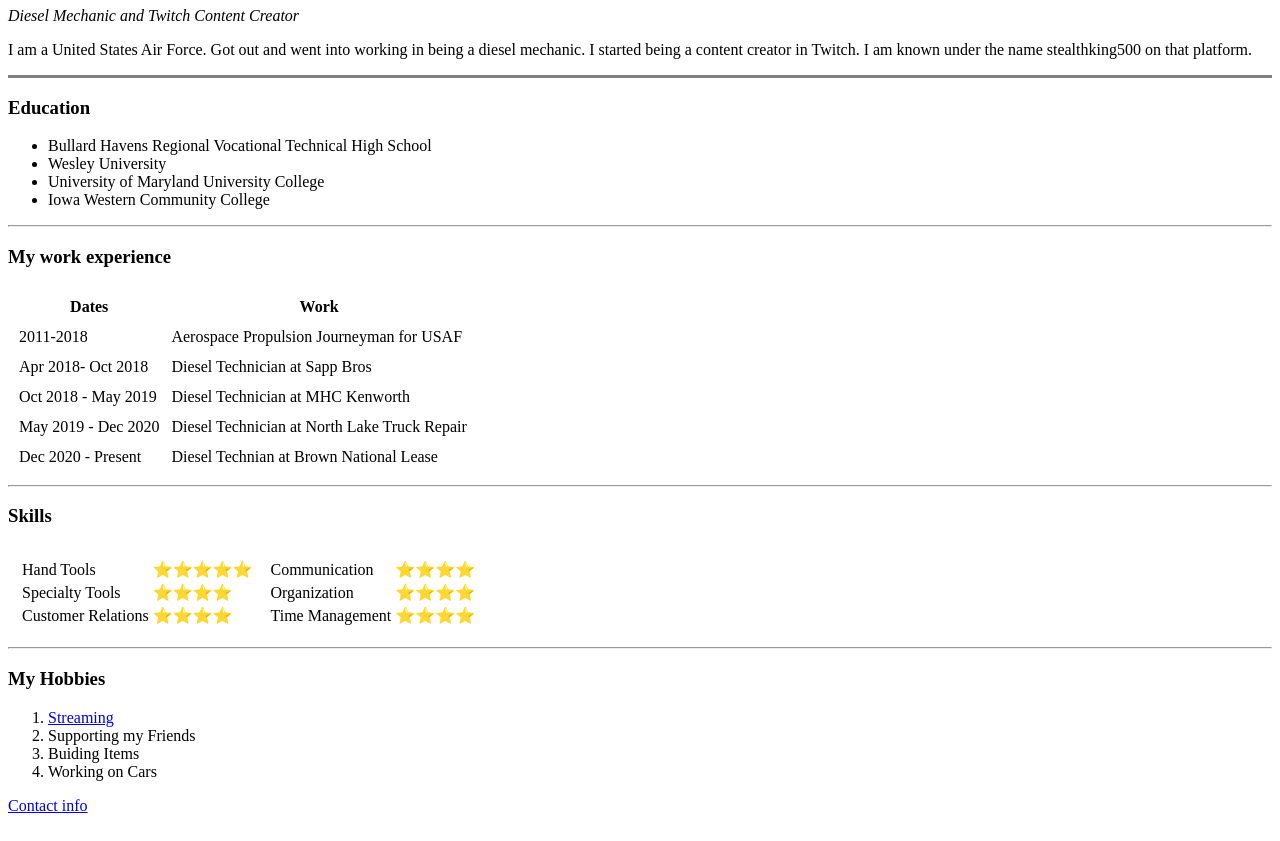
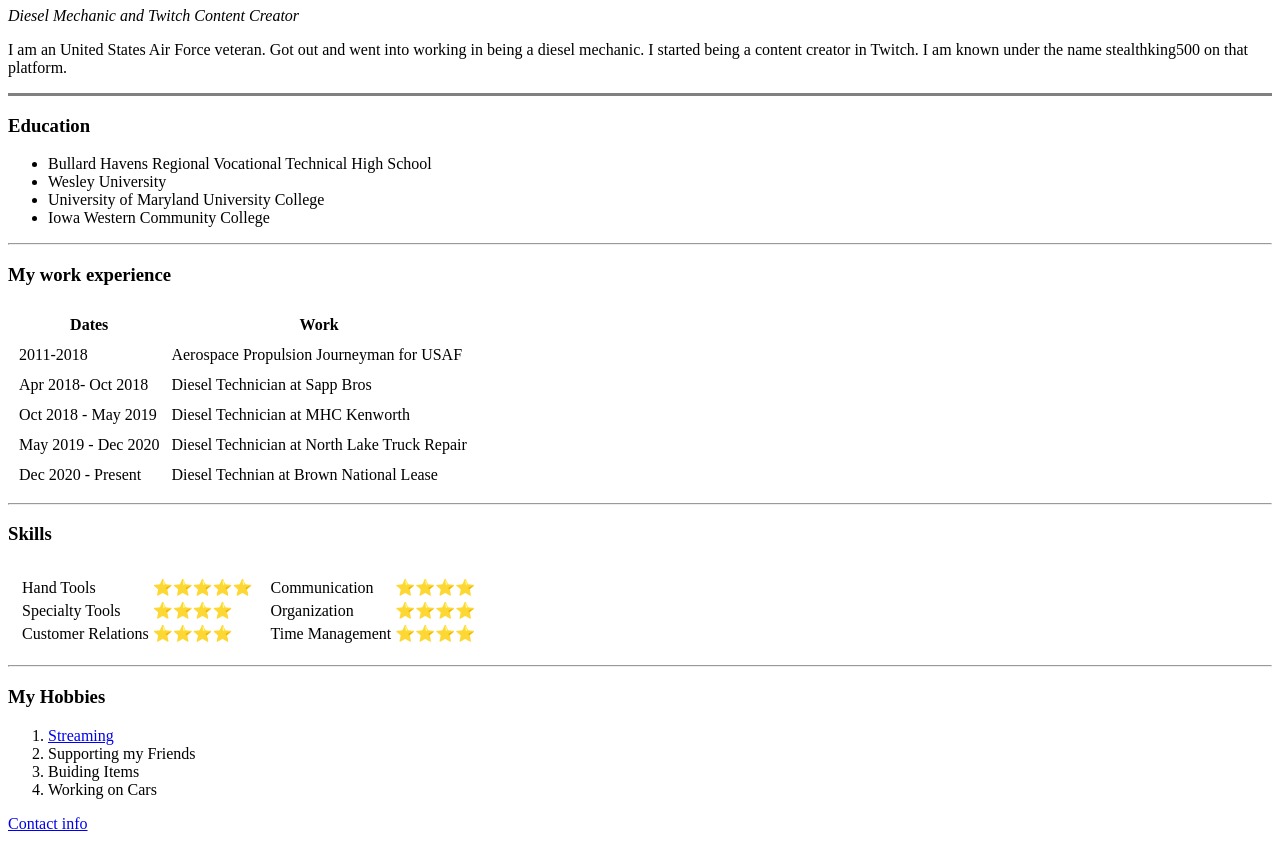
Before and after one commit to Stealthking500/cv, a plain HTML site: page index.html in a window 1280 px wide. Shown: the part 73-914 px from the top of the page. Drawn offline with Linux system fonts and the light colour scheme.

Commit message:
Version 2

```diff
--- a/index.html
+++ b/index.html
@@ -9,7 +9,7 @@
 <body>
  <h1> Michael Picard</h1>
  <p><em>Diesel Mechanic and Twitch Content Creator</em></p>
- <p>I am a United States Air Force. Got out and went into working in being a diesel mechanic. I started being a content creator in Twitch. I am known under the name stealthking500 on that platform.</p>
+ <p>I am an United States Air Force veteran. Got out and went into working in being a diesel mechanic. I started being a content creator in Twitch. I am known under the name stealthking500 on that platform.</p>
  <hr size="3" noshade>
  <h3>Education</h3>
 <ul>
```
